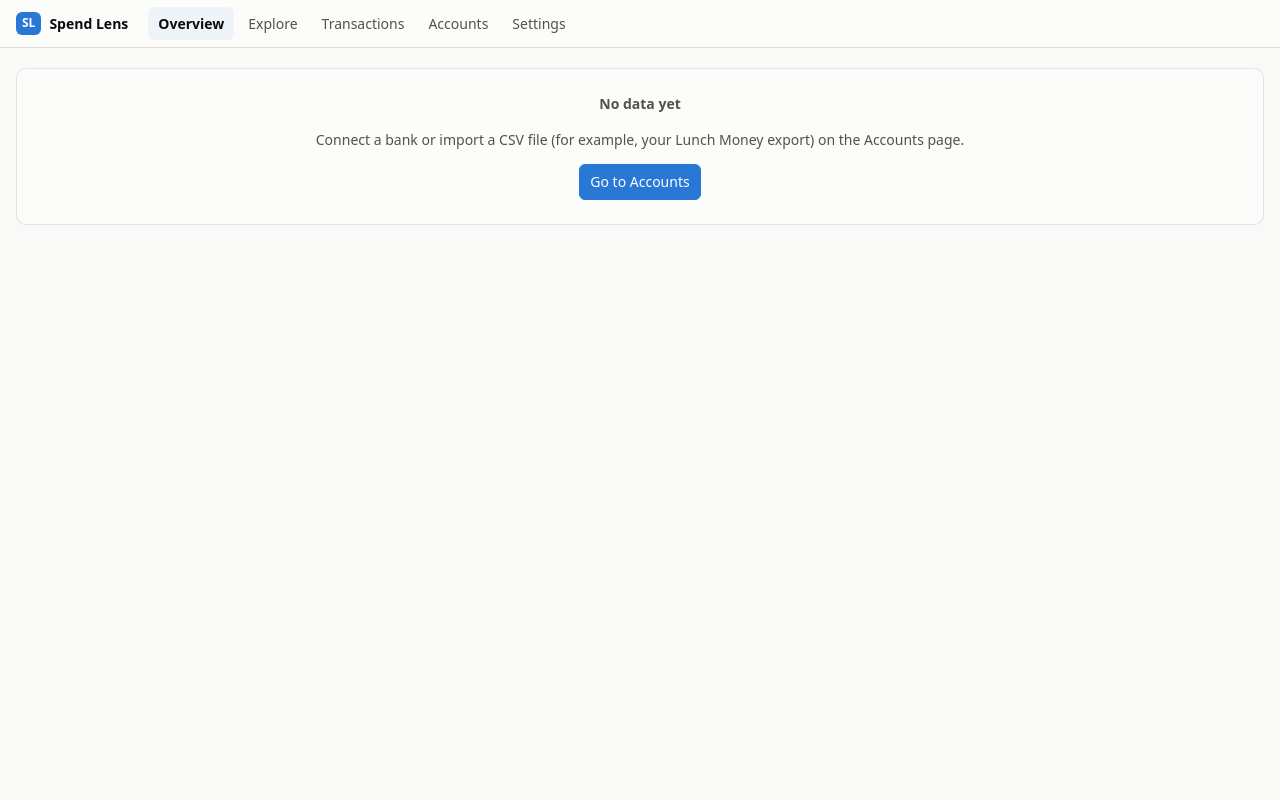
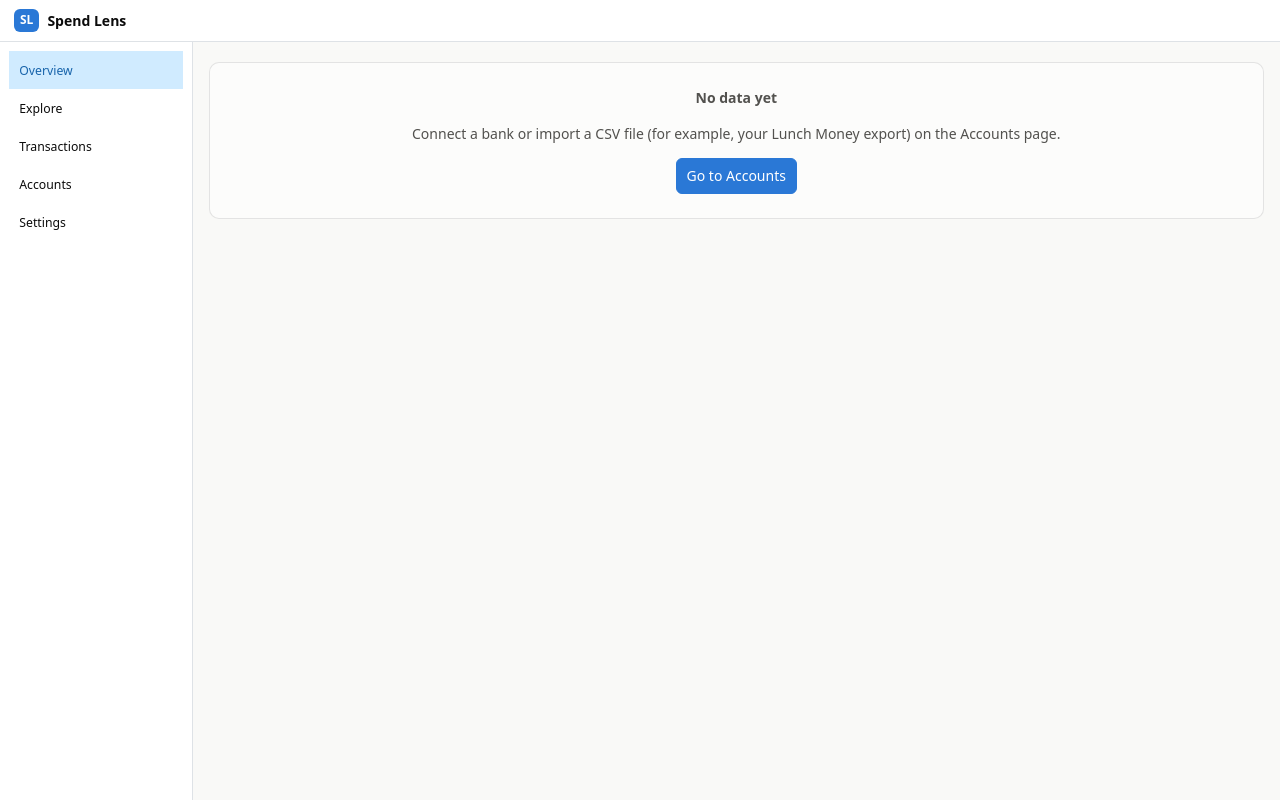
Before and after one commit to Borghese-Gladiator/lm-expense-chatbot-pwa, a Next.js app in the folder app/: page / in a window 1280 px wide. Built offline with nearby package versions, Linux system fonts and the light colour scheme; no server answers; the database is empty.

Commit message:
Use the Mantine AppShell for the layout and the navigation
Replace the top nav with an AppShell header and navbar. On small screens a Burger button toggles the navbar.

Co-Authored-By: Claude Opus 5.5 <noreply@anthropic.com>

```diff
--- a/app/src/web/App.tsx
+++ b/app/src/web/App.tsx
@@ -1,3 +1,5 @@
+import { AppShell, Burger, Group, NavLink } from "@mantine/core";
+import { useDisclosure } from "@mantine/hooks";
 import { useCallback, useEffect, useState } from "react";
 
 import type { Drill } from "./api";
@@ -30,6 +32,7 @@ export default function App() {
   const [drill, setDrill] = useState<Drill | null>(null);
   const [txnId, setTxnId] = useState<number | null>(null);
   const [version, setVersion] = useState(0);
+  const [opened, { toggle, close }] = useDisclosure();
   const bump = useCallback(() => setVersion((v) => v + 1), []);
   const closeDrill = useCallback(() => setDrill(null), []);
 
@@ -56,15 +59,26 @@ export default function App() {
 
   return (
     <Ctx.Provider value={{ meta, reloadMeta, openDrill: setDrill, openTxn: setTxnId, version, bump }}>
-      <nav className="nav">
+      <AppShell header={{ height: 48 }} navbar={{ width: 220, breakpoint: "sm", collapsed: { mobile: !opened } }} padding={0}>
+        <AppShell.Header>
+          <Group h="100%" px="md" gap="sm">
+            <Burger opened={opened} onClick={toggle} hiddenFrom="sm" size="sm" aria-label="Toggle navigation" />
             <span className="brand"><span className="mark" aria-hidden="true">SL</span>Spend Lens</span>
+          </Group>
+        </AppShell.Header>
+        <AppShell.Navbar p="xs" className={opened ? undefined : "nav-closed"}>
           {(Object.keys(PAGES) as PageId[]).map((id) => (
-          <a key={id} href={`#${id}`} aria-current={page === id ? "page" : undefined}>
-            {PAGES[id].label}
-          </a>
+            <NavLink
+              key={id}
+              href={`#${id}`}
+              label={PAGES[id].label}
+              active={page === id}
+              aria-current={page === id ? "page" : undefined}
+              onClick={close}
+            />
           ))}
-      </nav>
-      <main>
+        </AppShell.Navbar>
+        <AppShell.Main>
           {empty ? (
             <div className="page">
               <div className="card state">
@@ -76,7 +90,8 @@ export default function App() {
           ) : (
             <Page key={page} />
           )}
-      </main>
+        </AppShell.Main>
+      </AppShell>
       {drill && !txnId && <DrillDrawer drill={drill} onClose={closeDrill} />}
       {txnId && <TxnDetail id={txnId} onClose={() => setTxnId(null)} />}
     </Ctx.Provider>
--- a/app/src/web/styles.css
+++ b/app/src/web/styles.css
@@ -40,11 +40,9 @@ h2 { font-size: 14px; margin: 0 0 12px; font-weight: 600; }
 h3 { font-size: 13px; margin: 20px 0 8px; }
 a { color: var(--accent); }
 
-.nav { display: flex; gap: 4px; align-items: center; padding: 0 16px; height: 48px; background: var(--surface); border-bottom: 1px solid var(--line); position: sticky; top: 0; z-index: 5; overflow-x: auto; }
-.nav .brand { font-weight: 700; margin-right: 16px; display: inline-flex; align-items: center; gap: 8px; white-space: nowrap; }
-.nav .mark { background: var(--accent); color: var(--accent-ink); border-radius: 6px; padding: 2px 6px; font-size: 12px; }
-.nav a { color: var(--ink2); text-decoration: none; padding: 6px 10px; border-radius: 6px; white-space: nowrap; }
-.nav a[aria-current="page"] { color: var(--ink); background: var(--hover); font-weight: 600; }
+.brand { font-weight: 700; display: inline-flex; align-items: center; gap: 8px; white-space: nowrap; }
+.brand .mark { background: var(--accent); color: var(--accent-ink); border-radius: 6px; padding: 2px 6px; font-size: 12px; }
+@media (max-width: 47.99em) { .nav-closed { visibility: hidden; } }
 
 .page { max-width: 1280px; margin: 0 auto; padding: 20px 16px 64px; display: flex; flex-direction: column; gap: 16px; }
 .toolbar { display: flex; justify-content: space-between; align-items: center; gap: 12px; flex-wrap: wrap; }
```
Lines whose indentation alone changed are shown as unchanged.
